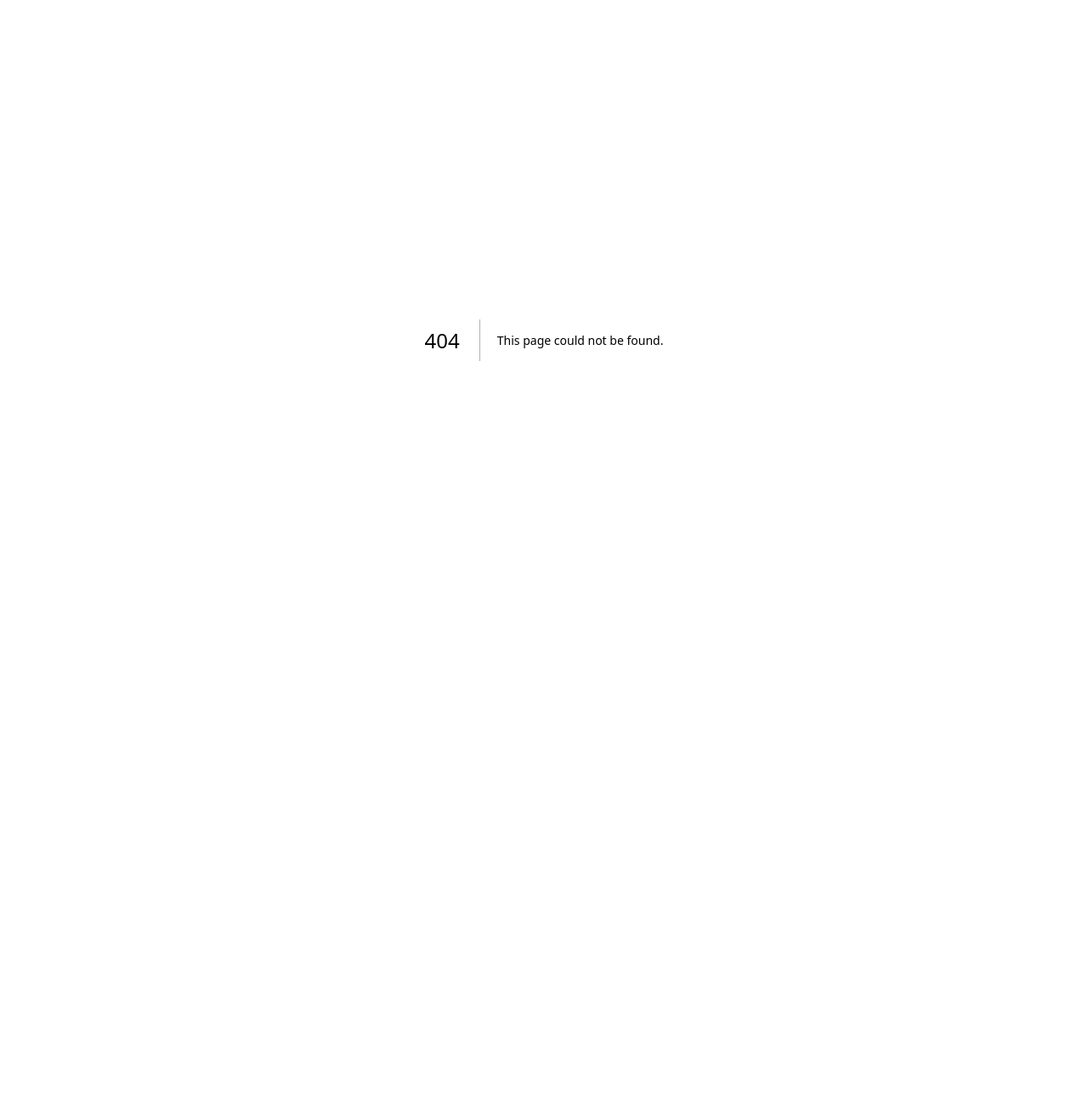
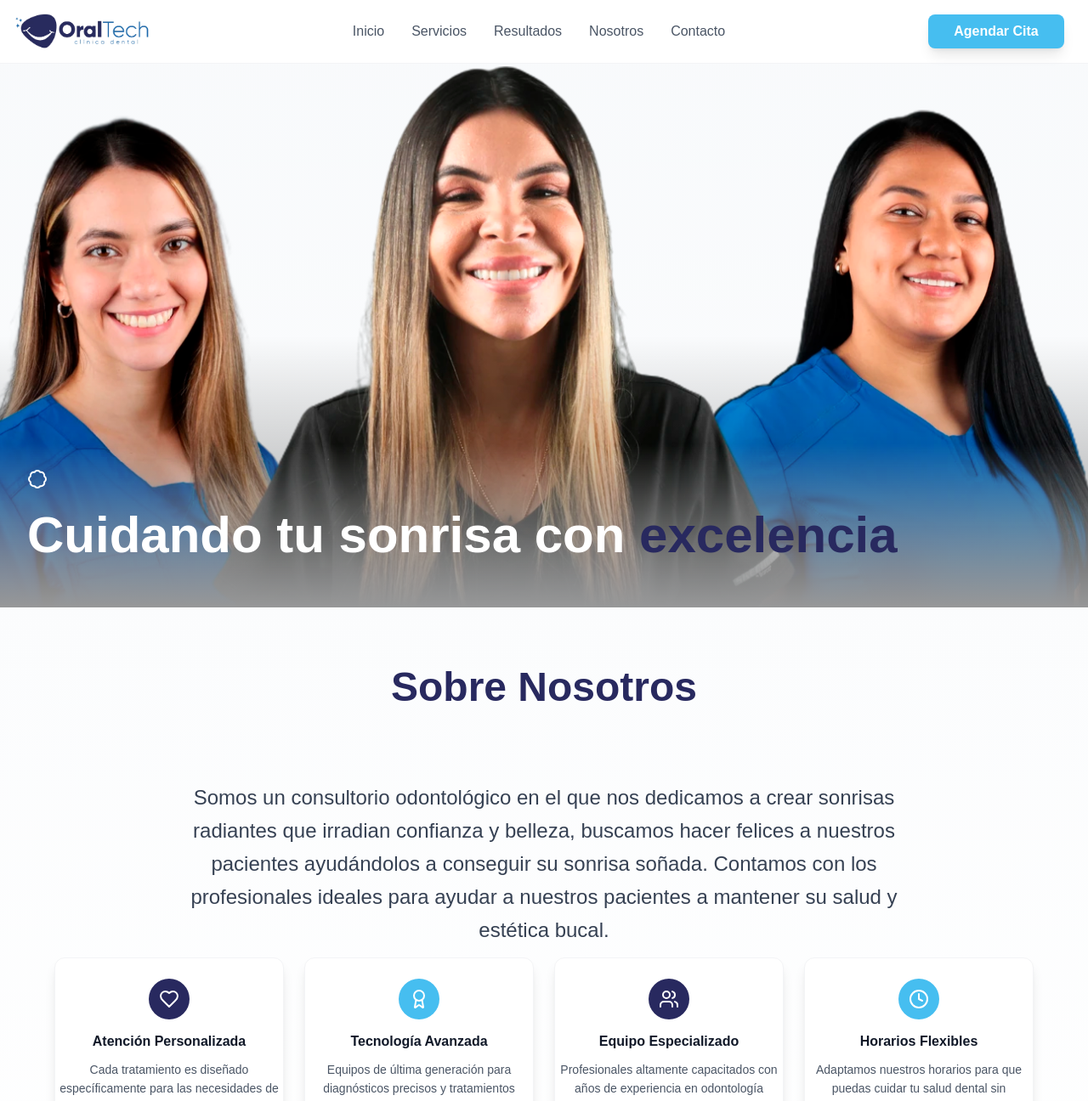
Before and after one commit to angelluna03030/ORALTECH2.0.0, a Next.js app: page /about in a window 1280 px wide. Before the commit this address had no page. Shown: the top 1296 px of the page at 85% size. Before the commit the page ends 800 px from the top, so only its background shows below. Built offline with nearby package versions, Linux system fonts and the light colour scheme.

Commit message:
pagina de sobre nosotros

```diff
--- a/src/assets/globals.css
+++ b/src/assets/globals.css
@@ -30,3 +30,8 @@ body {
 p {
 position: absolute;
 }
+
+
+.imagen_banner{
+  mask-image: linear-gradient(black 70%, transparent );
+}
--- a/src/components/Header/Header.tsx
+++ b/src/components/Header/Header.tsx
@@ -3,6 +3,7 @@ import { useState } from "react";
 import Imagenlogo from "../../assets/webp/oraltech_logo.webp";
 import Image from "next/image";
 import { Menu, X } from "lucide-react";
+import Link from "next/link";
 export const Header = () => {
   const [mobileMenuOpen, setMobileMenuOpen] = useState(false);
   return (
@@ -22,30 +23,32 @@ export const Header = () => {
 
           {/* Desktop Navigation */}
           <nav className="hidden lg:flex space-x-6 xl:space-x-8">
-            <a
-              href="#inicio"
+            <Link
+              href="/"
               className="text-gray-600 hover:text-blue-600 transition-colors font-medium"
             >
               Inicio
-            </a>
+            </Link>
             <a
               href="#servicios"
               className="text-gray-600 hover:text-blue-600 transition-colors font-medium"
             >
               Servicios
             </a>
-            <a
+            <Link
               href="#resultados"
               className="text-gray-600 hover:text-blue-600 transition-colors font-medium"
             >
               Resultados
-            </a>
-            <a
-              href="#nosotros"
+            </Link>
+            <Link
+              href="/about"
+              id="nosotros"
+
               className="text-gray-600 hover:text-blue-600 transition-colors font-medium"
             >
               Nosotros
-            </a>
+            </Link>
             <a
               href="#contacto"
               className="text-gray-600 hover:text-blue-600 transition-colors font-medium"
--- /dev/null
+++ b/src/pages/about/index.tsx
@@ -0,0 +1,122 @@
+import { Footer } from "@/components/Footer";
+import { Header } from "@/components/Header";
+import { WhatsAppWidget } from "@/components/WhatsApp";
+import "../../assets/globals.css";
+import Image from "next/image";
+import { Award, Badge, Clock, Heart, Users } from "lucide-react";
+import bannersobre from "../../assets/webp/banner_sobre_nosotros_short.webp";
+import { TestimoniosSection } from "@/components/Testimonios";
+export const Data = [
+  {
+    id: 1,
+    icon: () => <Heart className="w-6 h-6 text-[#ffffff]" />,
+    iconBg: "bg-[#28295F]",
+    title: "Atención Personalizada",
+    description:
+      "Cada tratamiento es diseñado específicamente para las necesidades de cada paciente",
+  },
+  {
+    id: 2,
+    icon: () => <Award className="w-6 h-6 text-[#ffffff]" />,
+    iconBg: "bg-[#46BEF0]",
+    title: "Tecnología Avanzada",
+    description:
+      "Equipos de última generación para diagnósticos precisos y tratamientos efectivos",
+  },
+  {
+    id: 3,
+    icon: () => <Users className="w-6 h-6 text-[#ffffff]" />,
+    iconBg: "bg-[#28295F]",
+    title: "Equipo Especializado",
+    description:
+      "Profesionales altamente capacitados con años de experiencia en odontología",
+  },
+  {
+    id: 4,
+    icon: () => <Clock className="w-6 h-6 text-[#ffffff]" />,
+    iconBg: "bg-[#46BEF0]",
+    title: "Horarios Flexibles",
+    description:
+      "Adaptamos nuestros horarios para que puedas cuidar tu salud dental sin complicaciones",
+  },
+];
+
+export default function About() {
+  return (
+    <>
+      <Header />
+   <section className="w-full bg-gradient-to-b from-slate-50 to-white">
+  {/* Hero Image Section */}
+  <div className="relative w-full h-[50vh] sm:h-[60vh] md:h-[70vh] lg:h-[80vh] overflow-hidden">
+    <Image
+      src={bannersobre}
+      alt="Equipo del consultorio odontológico"
+      fill
+      className="object-cover object-center imagen_banner"
+      priority
+    />
+    <div className="absolute inset-0 bg-gradient-to-t from-black/40 via-transparent to-transparent" />
+    <div className="absolute bottom-4 left-4 right-4 sm:bottom-6 sm:left-6 sm:right-6 md:bottom-8 md:left-8 md:right-8 text-white">
+      <Badge className="mb-2 sm:mb-3 md:mb-4 bg-transparent text-white  text-xs sm:text-sm">
+        Sobre Nosotros
+      </Badge>
+      <h1 className="text-2xl sm:text-3xl md:text-4xl lg:text-5xl xl:text-6xl font-bold mb-2 sm:mb-3 md:mb-4 leading-tight text-white">
+        Cuidando tu sonrisa con{" "}
+        <span className="text-[#28295F]">excelencia</span>
+      </h1>
+    </div>
+  </div>
+
+  {/* Mission Section */}
+  <div className="container mx-auto py-10 sm:py-12 md:py-16">
+    <div className="text-center  max-w-4xl mx-auto">
+      <div className="relative">
+        <h2 className="text-2xl sm:text-3xl md:text-4xl lg:text-5xl font-bold text-[#28295F]  leading-tight">
+        Sobre Nosotros
+        </h2>
+
+        <div className="relative py-8 sm:py-12 md:py-16 lg:py-20  mb-32 sm:mt-0 ">
+          <p className="text-base sm:text-lg  md:text-xl lg:text-2xl text-gray-700 leading-relaxed font-light relative ">
+           Somos un consultorio odontológico en el que nos dedicamos a crear sonrisas radiantes que irradian confianza y belleza, buscamos hacer felices a nuestros pacientes ayudándolos a conseguir su sonrisa soñada. Contamos con los profesionales ideales para ayudar a nuestros pacientes a mantener su salud y estética bucal.
+          </p>
+        </div>
+      </div>
+    </div>
+
+    {/* Cards Section */}
+    <div className="max-w-6xl mx-auto mb-16 sm:mb-24 md:mb-32 ">
+      <div className="grid grid-cols-1 sm:grid-cols-2 lg:grid-cols-4 gap-4 sm:gap-6">
+        {Data.map((item) => (
+          <div
+            key={item.id}
+            className="bg-white rounded-xl border border-gray-100 shadow-lg hover:shadow-xl transition-all duration-300 p-4 sm:p-6 text-center flex flex-col relative group h-auto min-h-[200px] sm:min-h-[240px] md:min-h-[260px]"
+          >
+            <div className="flex flex-col items-center h-full">
+              <div
+                className={`w-10 h-10 sm:w-12 sm:h-12 ${item.iconBg} rounded-full flex items-center justify-center mb-3 sm:mb-4 transform hover:scale-110 transition-transform duration-300 flex-shrink-0`}
+              >
+                {item.icon()}
+              </div>
+              <h3 className="font-bold text-gray-900 mb-2 sm:mb-3 text-sm sm:text-base leading-tight flex-shrink-0 text-center">
+                {item.title}
+              </h3>
+              <div className="flex-grow flex items-start justify-center">
+                <p className="text-gray-600 text-xs sm:text-sm leading-relaxed text-center">
+                  {item.description}
+                </p>
+              </div>
+            </div>
+          </div>
+        ))}
+      </div>
+    </div>
+  </div>
+</section>
+      <div className="w-full ">
+        <TestimoniosSection></TestimoniosSection>
+      </div>
+      <WhatsAppWidget />
+      <Footer />
+    </>
+  );
+}
--- a/src/styles/globals.css
+++ b/src/styles/globals.css
@@ -1,3 +1,6 @@
+
+
+
  .responsive-smile-image {
    position: absolute;
    z-index: 0;
```
Also changed, not shown: package.json (+6 -4 lines), src/assets/webp/banner_sobre_nosotros_short.webp (added), 1 other file (tests, documents, lock files or other folders).
